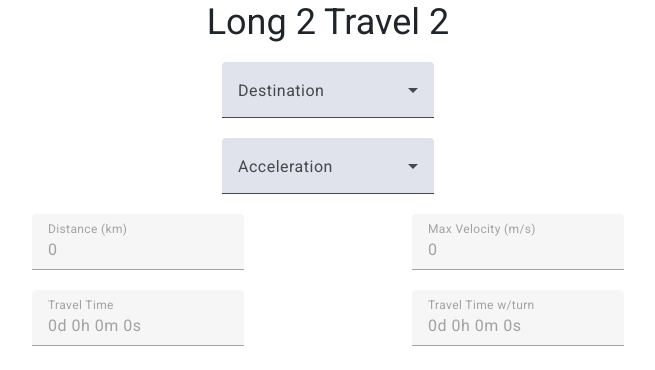
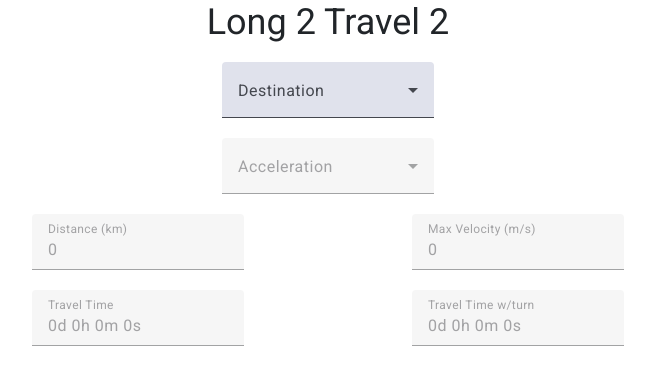
Before and after one commit to boogermanus/L2T2, an Angular app: page / in a window 1280 px wide. Shown: the top 370 px of the page, without its empty margins (312-967 px from the left). Built offline with nearby package versions, Linux system fonts and the light colour scheme; no server answers.

Commit message:
new acceleration and disable input

```diff
--- a/public/assets/accelerations.json
+++ b/public/assets/accelerations.json
@@ -1,7 +1,10 @@
 [
     {
-        "id": "1/3g (3.266883 m/^2",
+        "id": "1/3g (3.266883 m/^2)",
         "value": 3.266883
+    },
+    {
+        "id": "1/2g (4.900325 m/^2)"
     },
     {
         "id": "1g (9.80065 m/s^2)",
@@ -10,5 +13,9 @@
     {
         "id": "10g (98.0065 m/s^2)",
         "value": 98.0065
+    },
+    {
+        "id": "100g (980.065 m/s^2)",
+        "value": 980.065
     }
 ]
--- a/src/app/components/l2-t2/l2-t2.component.html
+++ b/src/app/components/l2-t2/l2-t2.component.html
@@ -16,7 +16,8 @@
             <div class="col-md-4">
                 <mat-form-field>
                     <mat-label>Acceleration</mat-label>
-                    <mat-select id="accelerations" [(value)]="acceleration" (valueChange)="getApiData()">
+                    <mat-select id="accelerations" [(value)]="acceleration" (valueChange)="getApiData()"
+                        [disabled]="body === ''">
                         @for(accel of accelerations | async; track accel.id) {
                         <mat-option [value]="accel.value">{{accel.id}}</mat-option>
                         }
```
